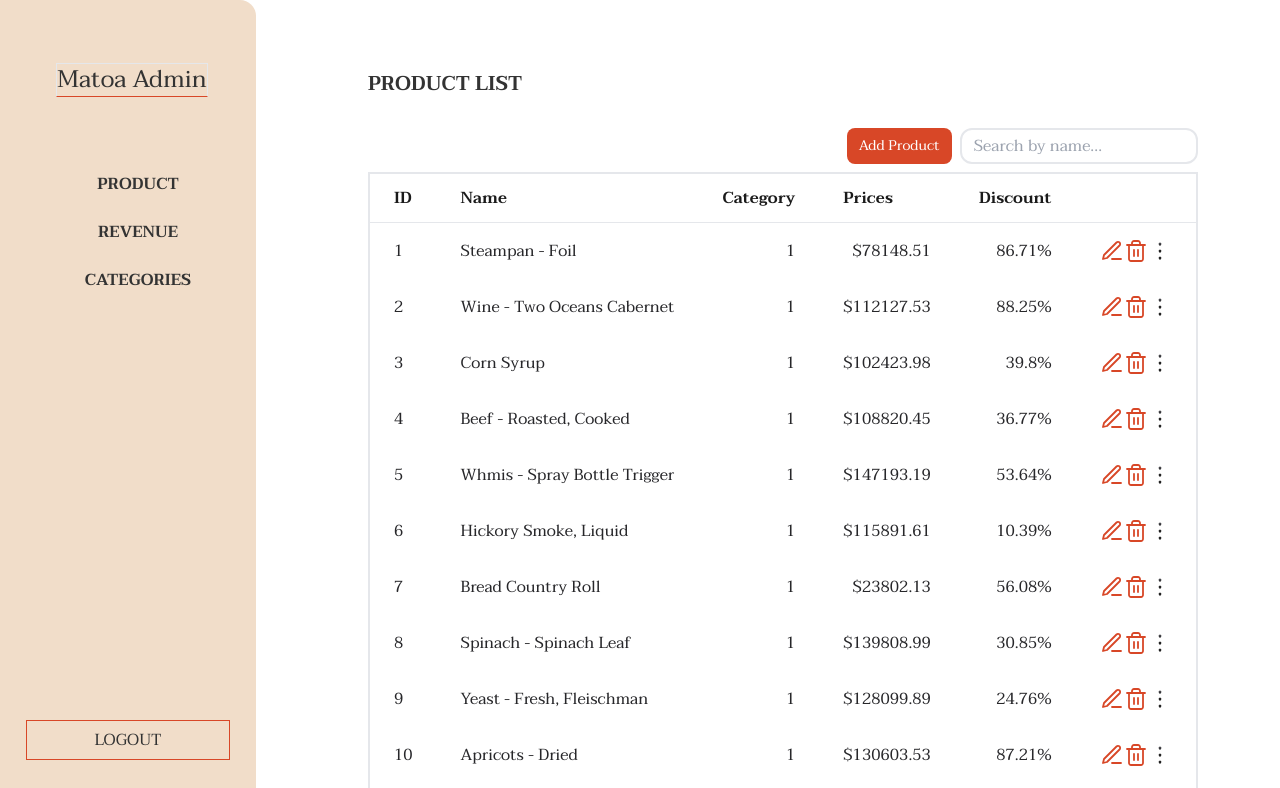
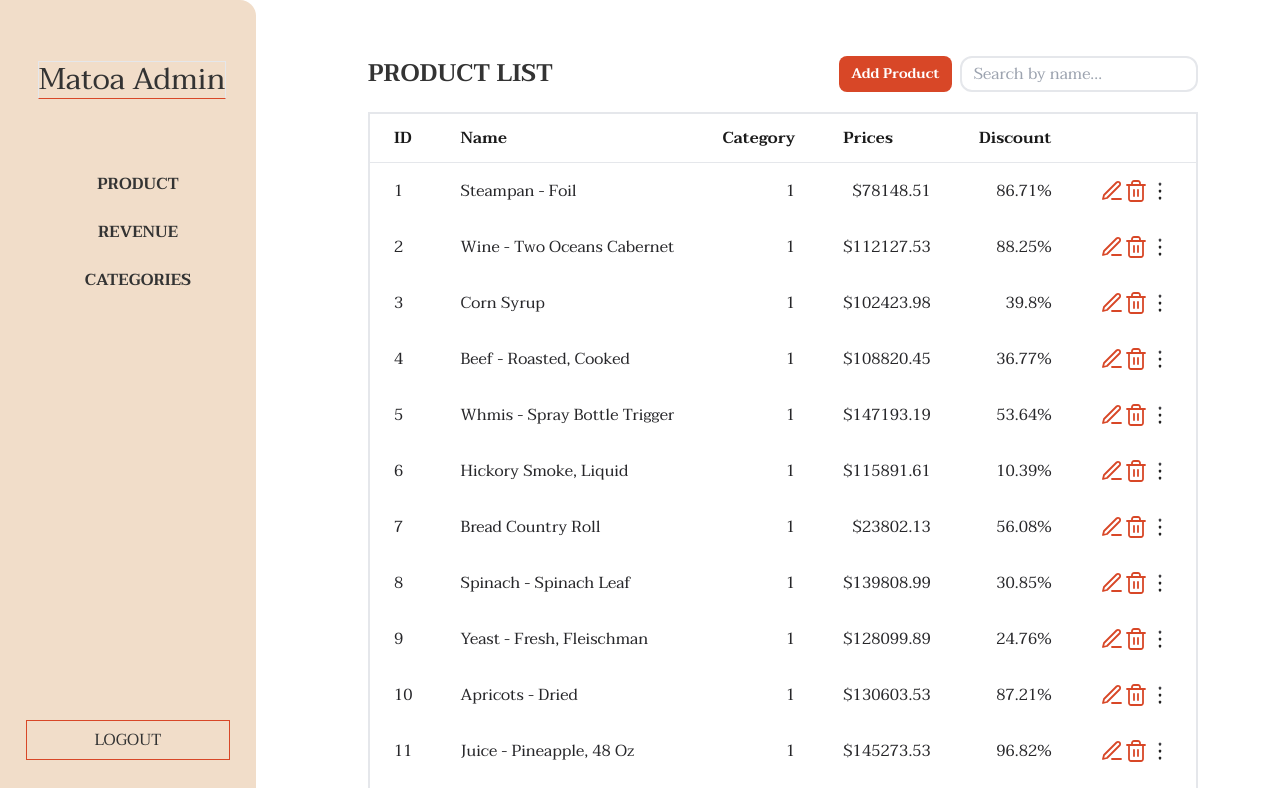
Before and after one commit to nisrinous/assignment-react, a React (Vite) app: page /product in a window 1280 px wide. Shown: the top 788 px of the page. Built offline with nearby package versions, Linux system fonts and the light colour scheme; data requests are answered from the project's data file.

Commit message:
fix: ProductList MainHeader with button and search

```diff
--- a/src/components/Aside.tsx
+++ b/src/components/Aside.tsx
@@ -35,7 +35,7 @@ export default function Aside(): JSX.Element {
         </div>
         <div className="hidden md:flex flex-col items-center w-64 h-full overflow-hidden text-[#333] rounded-tr-2xl rounded-br-xl bg-[#F1DDC9]">
           <a className="flex items-center justify-center w-full h-20 px-3 my-10">
-            <span className="ml-2 text-2xl border-b-[#D84727] border text-[#333]">
+            <span className="ml-2 text-3xl border-b-[#D84727] border text-[#333]">
               Matoa Admin
             </span>
           </a>
--- a/src/components/MainHeader.tsx
+++ b/src/components/MainHeader.tsx
@@ -6,12 +6,8 @@ type MainHeaderChild = {
 
 export default function MainHeader({ children }: MainHeaderChild): JSX.Element {
   return (
-    <header className="flex items-center h-20 bg-white">
-      <div className="flex flex-col items-end leading-tight">
-        <span className="font-extrabold text-xl text-[#333] mt-2">
-          {children}
-        </span>
-      </div>
+    <header className="block items-center h-16 bg-white">
+      <div className="font-extrabold text-xl text-[#333] mt-2">{children}</div>
     </header>
   );
 }
--- a/src/components/ProductListTable.tsx
+++ b/src/components/ProductListTable.tsx
@@ -1,6 +1,7 @@
 import { useState, useEffect } from "react";
 import ButtonRounded from "./ButtonRounded";
 import toast from "react-hot-toast";
+import MainHeader from "./MainHeader";
 
 interface Product {
   id: number;
@@ -46,9 +47,9 @@ export default function ProductListTable(): JSX.Element {
 
   return (
     <>
-      <section>
-        <div className="w-full">
-          <div className="relative flex flex-col min-w-0 w-full rounded">
+      <MainHeader>
+        <div className="flex flex-row items-center justify-between">
+          <div className="text-2xl">PRODUCT LIST</div>
           <div className="flex gap-2 items-center">
             <div className="relative w-full h-full max-w-full flex-grow text-right">
               <ButtonRounded text="Add Product" target="/product/add" />
@@ -57,10 +58,15 @@ export default function ProductListTable(): JSX.Element {
               type="text"
               placeholder="Search by name..."
               onChange={(e) => handleFilterByName(e.target.value)}
-                className="px-3 py-1 rounded-xl my-2 bg-white border-2"
+              className="px-3 py-1 rounded-xl my-2 bg-white border-2 text-base font-normal"
             />
           </div>
+        </div>
+      </MainHeader>
 
+      <section>
+        <div className="w-full">
+          <div className="relative flex flex-col min-w-0 w-full rounded">
             <div className="block w-full overflow-x-auto">
               <table className="items-center bg-transparent w-full border-collapse rounder-lg border-2">
                 <thead>
--- a/src/pages/ProductList.tsx
+++ b/src/pages/ProductList.tsx
@@ -1,5 +1,4 @@
 import Aside from "../components/Aside";
-import MainHeader from "../components/MainHeader";
 import MainLayout from "../components/MainLayout";
 import ProductListTable from "../components/ProductListTable";
 
@@ -8,7 +7,6 @@ export default function ProductList(): JSX.Element {
     <>
       <Aside />
       <MainLayout>
-        <MainHeader>PRODUCT LIST</MainHeader>
         <ProductListTable />
       </MainLayout>
     </>
```
Lines whose indentation alone changed are shown as unchanged.
